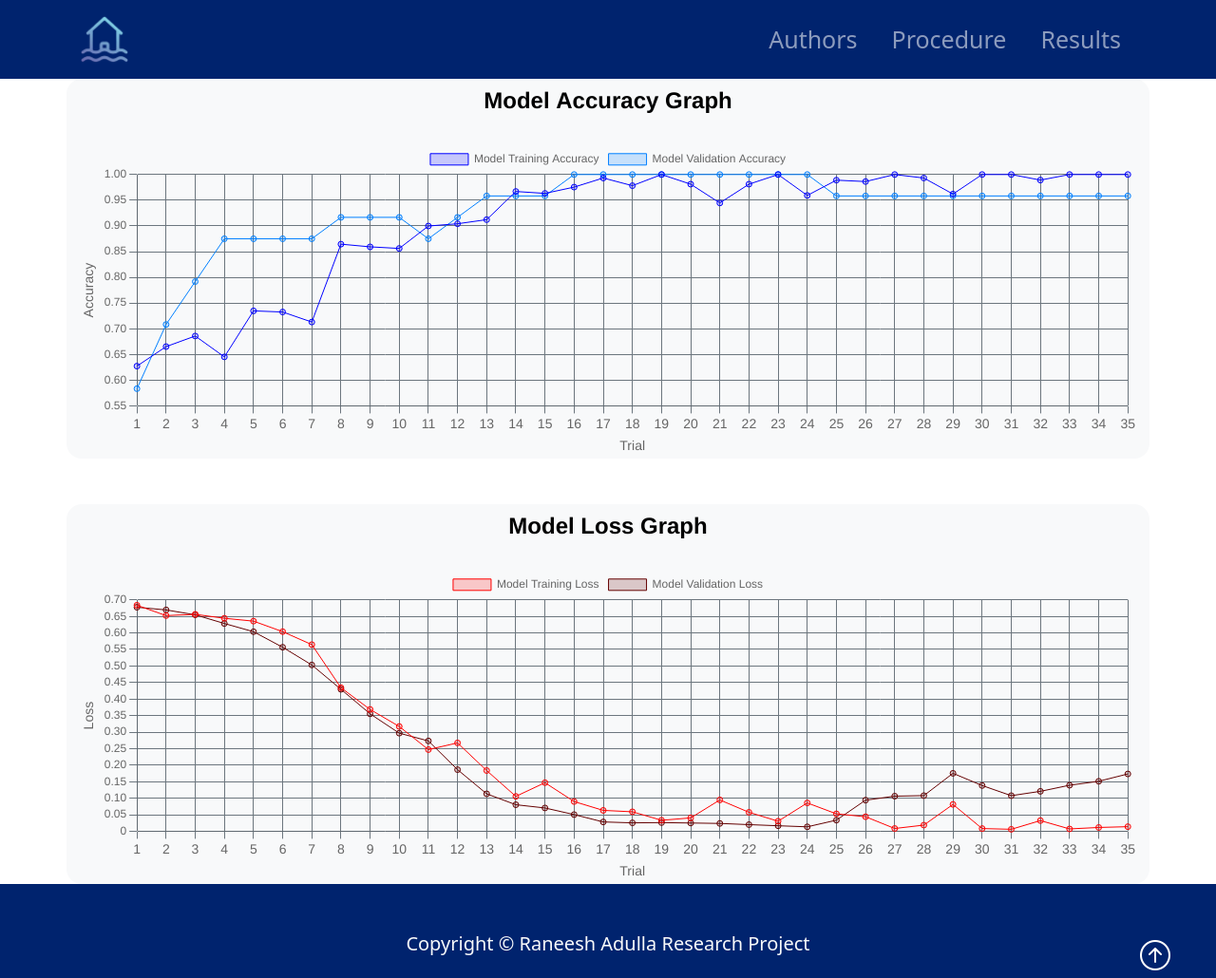
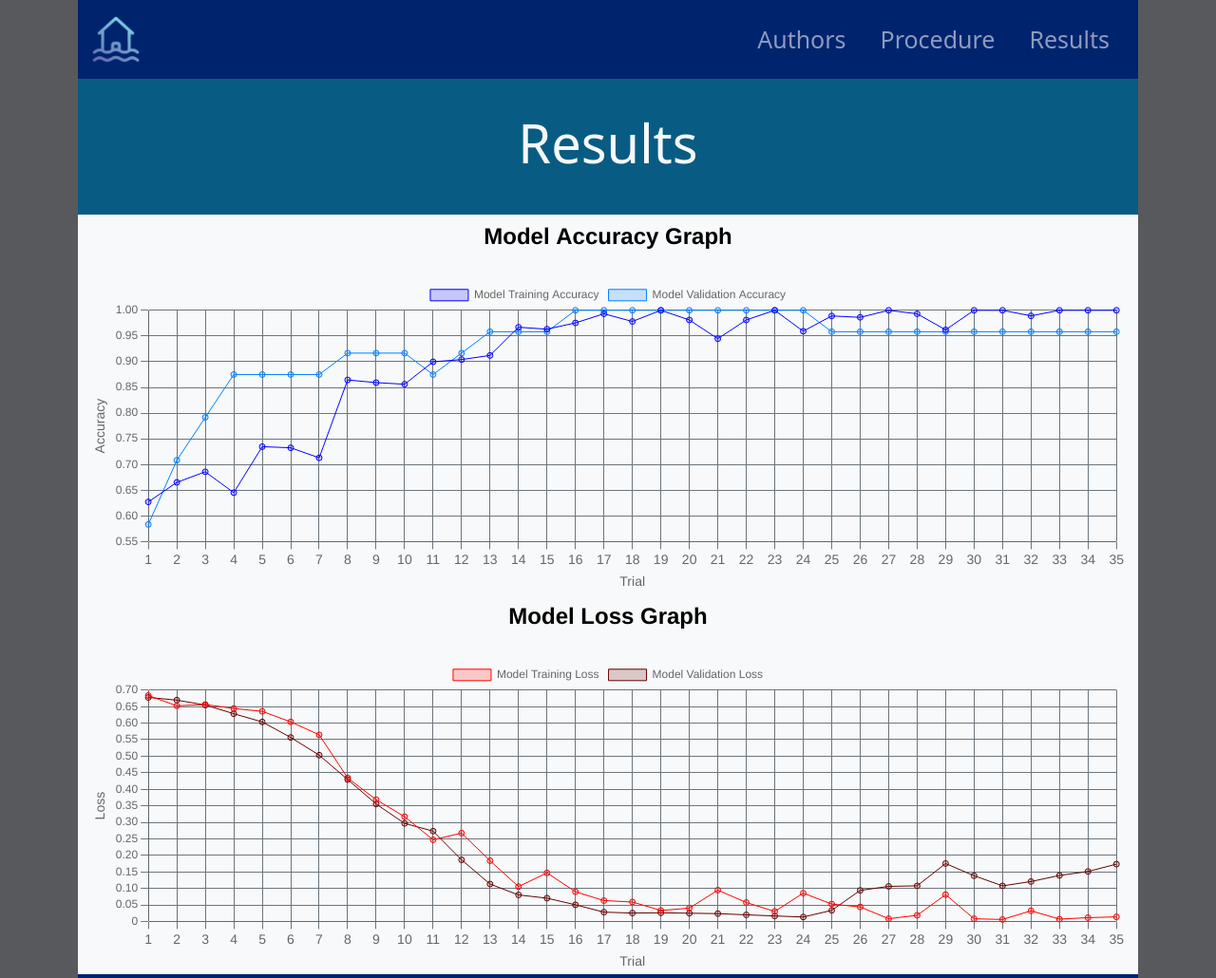
Before and after one commit to radulla/rp_adulla, a plain HTML site: page results.html in a window 1280 px wide. Shown: the top 1030 px of the page at 95% size. Drawn offline with nearby package versions, Linux system fonts and the light colour scheme.

Commit message:
html changes to results

```diff
--- a/results.html
+++ b/results.html
@@ -15,7 +15,8 @@
     <script src="https://cdn.jsdelivr.net/npm/chart.js@4.5.1/dist/chart.umd.min.js"></script>
     <script src="js/results.js" defer></script>
 </head>
-<body>
+<body class="body">
+    <div class="container-lg">
         <!-- Navbar -->
             <nav class="navbar navbar-expand-lg navbar-dark nb-background-color">
                 <!-- lg = large breakpoint, navbar-dark = make the text light -->
@@ -47,13 +48,21 @@
                 </div>
             </nav>
 
+        <!-- Header -->
+        <section class="header">
+            <div class="container">
+                <br>
+                <h1 class="text-light text-center display-4">Results</h1>
+                <br>
+            </div>
+        </section>
+
         <!-- Graphs -->
         <section>
-        <div class="container d-flex overflow-hidden bg-light rounded-4" id="chart-wrapper">
+            <div class="container d-flex overflow-hidden bg-light" id="chart-wrapper">
                 <canvas id="accuracyChart"></canvas>
             </div>
-        <br><br>
-        <div class="container d-flex overflow-hidden bg-light rounded-4" id="chart-wrapper">
+            <div class="container d-flex overflow-hidden bg-light" id="chart-wrapper">
                 <canvas id="lossChart"></canvas>
             </div>
         </section>
@@ -67,6 +76,6 @@
                 </a>
             </div>
         </footer>
-
+    </div>
 </body>
 </html>
--- a/styles.css
+++ b/styles.css
@@ -101,5 +101,4 @@
 
 #chart-wrapper {
     height: 400px;
-    width: auto;
 }
```
Lines whose indentation alone changed are shown as unchanged.
